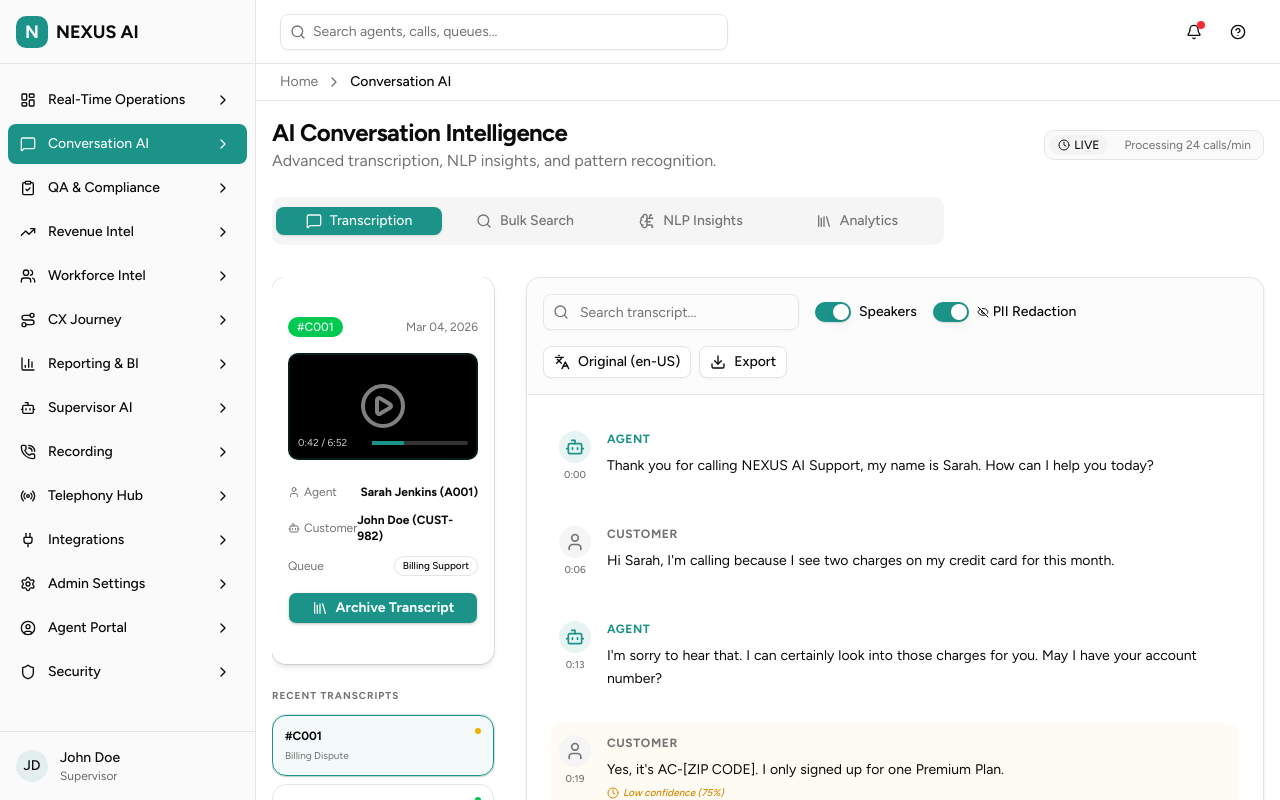
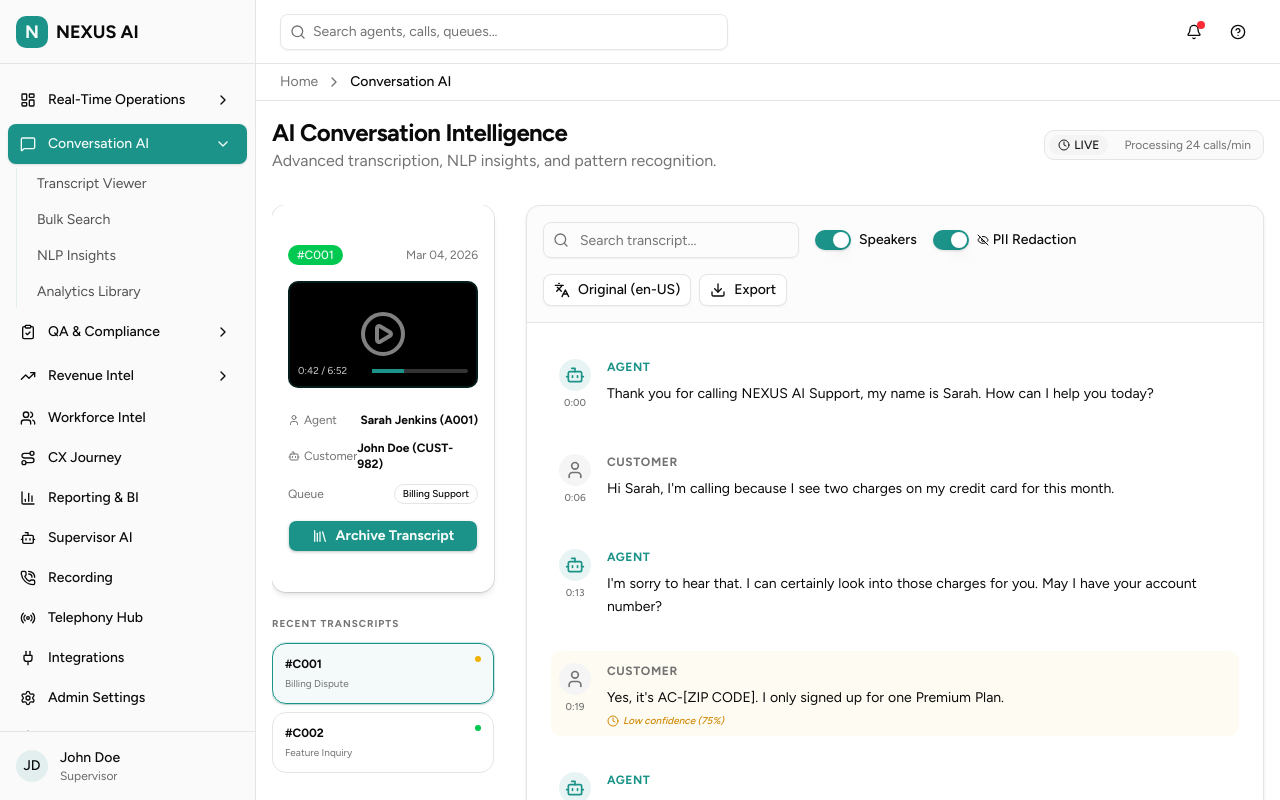
Before and after one commit to clickmaster4285/Nexus-AI, a Next.js app in the folder frontend/: page /m02-conversation in a window 1280 px wide. Built offline with nearby package versions, Linux system fonts and the light colour scheme.

Commit message:
working on sidebar

```diff
--- a/frontend/app/(dashboard)/m01-realtime/page.jsx
+++ b/frontend/app/(dashboard)/m01-realtime/page.jsx
@@ -1,6 +1,6 @@
 "use client";
 
-import { useState } from "react";
+import { useSearchParams, useRouter } from "next/navigation";
 import AgentStateBoard from "@/components/m01/AgentStateBoard";
 import QueueMonitoringPanel from "@/components/m01/QueueMonitoringPanel";
 import ActiveCallCards from "@/components/m01/ActiveCallCards";
@@ -9,11 +9,16 @@
 import AlertsPanel from "@/components/m01/AlertsPanel";
 import AlertRulesEngine from "@/components/m01/AlertRulesEngine";
 import WallboardManager from "@/components/m01/WallboardManager";
-import { Tabs, TabsContent, TabsList, TabsTrigger } from "@/components/ui/tabs";
-import { Activity, LayoutDashboard, Monitor, Bell } from "lucide-react";
+import { Tabs, TabsContent } from "@/components/ui/tabs";
 
 export default function RealtimeOpsPage() {
-  const [activeTab, setActiveTab] = useState("live-ops");
+  const router = useRouter();
+  const searchParams = useSearchParams();
+  const activeTab = searchParams.get("tab") || "live-ops";
+
+  const setActiveTab = (tab) => {
+    router.push(`/m01-realtime?tab=${tab}`);
+  };
 
   return (
     <div className="p-6 space-y-6">
@@ -37,30 +42,8 @@
         <KPITicker />
       </section>
 
-      {/* Tabbed Navigation */}
+      {/* Tabbed Navigation - Internal Switcher Removed as per request */}
       <Tabs value={activeTab} onValueChange={setActiveTab} className="space-y-6">
-        <TabsList className="grid w-full grid-cols-4 lg:w-150">
-          <TabsTrigger value="live-ops" className="flex items-center gap-2">
-            <Activity className="h-4 w-4" />
-            <span className="hidden sm:inline">Live Operations</span>
-            <span className="sm:hidden">Live</span>
-          </TabsTrigger>
-          <TabsTrigger value="supervisor" className="flex items-center gap-2">
-            <LayoutDashboard className="h-4 w-4" />
-            <span className="hidden sm:inline">Supervisor</span>
-            <span className="sm:hidden">Super</span>
-          </TabsTrigger>
-          <TabsTrigger value="wallboards" className="flex items-center gap-2">
-            <Monitor className="h-4 w-4" />
-            <span className="hidden sm:inline">Wallboards</span>
-            <span className="sm:hidden">Wall</span>
-          </TabsTrigger>
-          <TabsTrigger value="alerts" className="flex items-center gap-2">
-            <Bell className="h-4 w-4" />
-            <span className="hidden sm:inline">Alerts</span>
-            <span className="sm:hidden">Alerts</span>
-          </TabsTrigger>
-        </TabsList>
 
         {/* Tab 1: Live Operations Wall */}
         <TabsContent value="live-ops" className="space-y-6">
@@ -68,12 +51,13 @@
             {/* Agent State Board - Takes 7 columns */}
             <div className="lg:col-span-7">
               <AgentStateBoard />
+              <ActiveCallCards />
+
             </div>
 
             {/* Right Column - Queue & Active Calls - Takes 5 columns */}
             <div className="lg:col-span-5 space-y-6">
               <QueueMonitoringPanel />
-              <ActiveCallCards />
             </div>
           </div>
         </TabsContent>
--- a/frontend/app/(dashboard)/m02-conversation/page.jsx
+++ b/frontend/app/(dashboard)/m02-conversation/page.jsx
@@ -3,16 +3,13 @@
 import { useState } from "react";
 import { useSearchParams, useRouter } from "next/navigation";
 import {
-  MessageSquare,
-  Search,
-  BrainCircuit,
-  Library,
-  PlayCircle,
   Clock,
   User,
   Bot,
+  PlayCircle,
+  Library
 } from "lucide-react";
-import { Tabs, TabsContent, TabsList, TabsTrigger } from "@/components/ui/tabs";
+import { Tabs, TabsContent } from "@/components/ui/tabs";
 import { Card, CardContent } from "@/components/ui/card";
 import { Badge } from "@/components/ui/badge";
 import { Button } from "@/components/ui/button";
@@ -26,7 +23,7 @@
 export default function ConversationIntelligencePage() {
   const router = useRouter();
   const searchParams = useSearchParams();
-  const activeTab = searchParams.get("tab") || "transcription";
+  const activeTab = searchParams.get("tab") || "transcript";
   const [activeTranscript, setActiveTranscript] = useState(mockTranscripts[0]);
 
   const setActiveTab = (tab) => {
@@ -56,27 +53,10 @@
       </div>
 
       <Tabs value={activeTab} onValueChange={setActiveTab} className="flex-1 flex flex-col gap-6">
-        <TabsList className="grid w-full max-w-2xl grid-cols-4 h-12">
-          <TabsTrigger value="transcription" className="gap-2 data-[state=active]:bg-primary data-[state=active]:text-primary-foreground">
-            <MessageSquare className="h-4 w-4" />
-            Transcription
-          </TabsTrigger>
-          <TabsTrigger value="search" className="gap-2 data-[state=active]:bg-primary data-[state=active]:text-primary-foreground">
-            <Search className="h-4 w-4" />
-            Bulk Search
-          </TabsTrigger>
-          <TabsTrigger value="nlp" className="gap-2 data-[state=active]:bg-primary data-[state=active]:text-primary-foreground">
-            <BrainCircuit className="h-4 w-4" />
-            NLP Insights
-          </TabsTrigger>
-          <TabsTrigger value="analytics" className="gap-2 data-[state=active]:bg-primary data-[state=active]:text-primary-foreground">
-            <Library className="h-4 w-4" />
-            Analytics
-          </TabsTrigger>
-        </TabsList>
+        {/* Internal switchers removed to favor Sidebar navigation */}
 
         {/* 2.1 Transcription Management */}
-        <TabsContent value="transcription" className="flex-1 flex flex-col min-h-0 data-[state=active]:flex">
+        <TabsContent value="transcript" className="flex-1 flex flex-col min-h-0 data-[state=active]:flex">
           <div className="grid grid-cols-1 xl:grid-cols-4 gap-6 flex-1 min-h-0">
             {/* Left: Metadata & Player Sidebar */}
             <div className="xl:col-span-1 space-y-6 overflow-y-auto pr-2">
@@ -156,7 +136,7 @@
         </TabsContent>
 
         {/* 2.2 NLP Insights Panel */}
-        <TabsContent value="nlp" className="flex-1 min-h-0 data-[state=active]:block overflow-y-auto pr-2">
+        <TabsContent value="insights" className="flex-1 min-h-0 data-[state=active]:block overflow-y-auto pr-2">
           <NLPInsights data={activeTranscript} />
         </TabsContent>
 
--- a/frontend/app/(dashboard)/m03-qa/page.jsx
+++ b/frontend/app/(dashboard)/m03-qa/page.jsx
@@ -1,15 +1,12 @@
 "use client";
 
-import { useState } from "react";
 import {
   ClipboardCheck,
-  Settings,
-  Layout,
   ShieldCheck,
-  Users,
   Download,
 } from "lucide-react";
-import { Tabs, TabsContent, TabsList, TabsTrigger } from "@/components/ui/tabs";
+import { useSearchParams, useRouter } from "next/navigation";
+import { Tabs, TabsContent } from "@/components/ui/tabs";
 import { Button } from "@/components/ui/button";
 import { Badge } from "@/components/ui/badge";
 import { mockEvaluations, mockComplianceRules } from "@/lib/mock-data/qa";
@@ -21,7 +18,13 @@
 import CoachingWorkflow from "@/components/m03/CoachingWorkflow";
 
 export default function QACompliancePage() {
-  const [activeTab, setActiveTab] = useState("scorecards");
+  const router = useRouter();
+  const searchParams = useSearchParams();
+  const activeTab = searchParams.get("tab") || "scorecards";
+
+  const setActiveTab = (tab) => {
+    router.push(`/m03-qa?tab=${tab}`);
+  };
 
   return (
     <div className="flex flex-col gap-6 p-6 min-h-screen bg-transparent">
@@ -49,26 +52,8 @@
         </div>
       </div>
 
-      {/* Main Tabbed Interface */}
+      {/* Main Tabbed Interface - Internal Switcher Removed */}
       <Tabs value={activeTab} onValueChange={setActiveTab} className="flex-1 flex flex-col gap-6">
-        <TabsList className="grid w-full max-w-2xl grid-cols-4 h-12 bg-muted/30 backdrop-blur-sm border p-1 rounded-xl">
-          <TabsTrigger value="scorecards" className="gap-2 data-[state=active]:bg-primary data-[state=active]:text-primary-foreground rounded-lg transition-all">
-            <Settings className="h-4 w-4" />
-            <span className="hidden sm:inline">Scorecards</span>
-          </TabsTrigger>
-          <TabsTrigger value="reviews" className="gap-2 data-[state=active]:bg-primary data-[state=active]:text-primary-foreground rounded-lg transition-all">
-            <Layout className="h-4 w-4" />
-            <span className="hidden sm:inline">Reviews</span>
-          </TabsTrigger>
-          <TabsTrigger value="compliance" className="gap-2 data-[state=active]:bg-primary data-[state=active]:text-primary-foreground rounded-lg transition-all">
-            <ShieldCheck className="h-4 w-4" />
-            <span className="hidden sm:inline">Compliance</span>
-          </TabsTrigger>
-          <TabsTrigger value="coaching" className="gap-2 data-[state=active]:bg-primary data-[state=active]:text-primary-foreground rounded-lg transition-all">
-            <Users className="h-4 w-4" />
-            <span className="hidden sm:inline">Coaching</span>
-          </TabsTrigger>
-        </TabsList>
 
         {/* Tab Contents */}
         <div className="relative flex-1">
--- a/frontend/components/layout/Sidebar.jsx
+++ b/frontend/components/layout/Sidebar.jsx
@@ -1,8 +1,8 @@
 "use client";
 
 import Link from "next/link";
-import { usePathname } from "next/navigation";
-import { useState } from "react";
+import { usePathname, useSearchParams } from "next/navigation";
+import { useState, useMemo } from "react";
 import {
   LayoutDashboard,
   MessageSquare,
@@ -26,10 +26,54 @@
 import { Button } from "@/components/ui/button";
 
 const modules = [
-  { id: "m01", name: "Real-Time Operations", route: "/m01-realtime", icon: LayoutDashboard, },
-  { id: "m02", name: "Conversation AI", route: "/m02-conversation", icon: MessageSquare, },
-  { id: "m03", name: "QA & Compliance", route: "/m03-qa", icon: ClipboardCheck, },
-  { id: "m04", name: "Revenue Intel", route: "/m04-revenue", icon: TrendingUp },
+  {
+    id: "m01",
+    name: "Real-Time Operations",
+    route: "/m01-realtime",
+    icon: LayoutDashboard,
+    subItems: [
+      { name: "Live Operations", route: "/m01-realtime?tab=live-ops" },
+      { name: "Supervisor Tools", route: "/m01-realtime?tab=supervisor" },
+      { name: "Wallboards", route: "/m01-realtime?tab=wallboards" },
+      { name: "Alerts Engine", route: "/m01-realtime?tab=alerts" },
+    ]
+  },
+  {
+    id: "m02",
+    name: "Conversation AI",
+    route: "/m02-conversation",
+    icon: MessageSquare,
+    subItems: [
+      { name: "Transcript Viewer", route: "/m02-conversation?tab=transcript" },
+      { name: "Bulk Search", route: "/m02-conversation?tab=search" },
+      { name: "NLP Insights", route: "/m02-conversation?tab=insights" },
+      { name: "Analytics Library", route: "/m02-conversation?tab=analytics" },
+    ]
+  },
+  {
+    id: "m03",
+    name: "QA & Compliance",
+    route: "/m03-qa",
+    icon: ClipboardCheck,
+    subItems: [
+      { name: "Scorecard Builder", route: "/m03-qa?tab=scorecards" },
+      { name: "Evaluation Queue", route: "/m03-qa?tab=reviews" },
+      { name: "Compliance Monitor", route: "/m03-qa?tab=compliance" },
+      { name: "Coaching Workflow", route: "/m03-qa?tab=coaching" },
+    ]
+  },
+  {
+    id: "m04",
+    name: "Revenue Intel",
+    route: "/m04-revenue",
+    icon: TrendingUp,
+    subItems: [
+      { name: "KPI Overview", route: "/m04-revenue?tab=dashboard" },
+      { name: "Upsell & Signals", route: "/m04-revenue?tab=signals" },
+      { name: "Churn & Retention", route: "/m04-revenue?tab=churn" },
+      { name: "Sales Scoring", route: "/m04-revenue?tab=sales" },
+    ]
+  },
   { id: "m05", name: "Workforce Intel", route: "/m05-workforce", icon: Users },
   { id: "m06", name: "CX Journey", route: "/m06-cx-journey", icon: Route },
   { id: "m07", name: "Reporting & BI", route: "/m07-reporting", icon: BarChart3 },
@@ -44,17 +88,44 @@
 
 function SidebarContent() {
   const pathname = usePathname();
-  const [expandedModules, setExpandedModules] = useState([]);
+  const searchParams = useSearchParams();
+  const [userToggledModules, setUserToggledModules] = useState({}); // moduleId -> boolean
+
+  // Derive expanded modules from both user toggles and the current active path
+  const expandedModules = useMemo(() => {
+    const activeModule = modules.find(m =>
+      pathname.startsWith(m.route) ||
+      (m.subItems && m.subItems.some(si => {
+        const [siPath, siQuery] = si.route.split("?");
+        return pathname === siPath && searchParams.get("tab") === siQuery.split("=")[1];
+      }))
+    );
+
+    return modules.map(m => {
+      const isActive = activeModule?.id === m.id;
+      const userState = userToggledModules[m.id];
+      // Default to active module expanded, but respect user toggle if it exists
+      const isExpanded = userState !== undefined ? userState : isActive;
+      return isExpanded ? m.id : null;
+    }).filter(Boolean);
+  }, [userToggledModules, pathname, searchParams]);
 
   const toggleModule = (moduleId) => {
-    setExpandedModules((prev) =>
-      prev.includes(moduleId)
-        ? prev.filter((id) => id !== moduleId)
-        : [...prev, moduleId]
-    );
+    const isCurrentlyExpanded = expandedModules.includes(moduleId);
+    setUserToggledModules(prev => ({
+      ...prev,
+      [moduleId]: !isCurrentlyExpanded
+    }));
   };
 
-  const isActive = (route) => pathname === route || pathname.startsWith(`${route}/`);
+  const isActive = (route) => {
+    if (route.includes("?")) {
+      const [path, query] = route.split("?");
+      const tabParam = query.split("=")[1];
+      return pathname === path && searchParams.get("tab") === tabParam;
+    }
+    return pathname === route || (pathname.startsWith(route) && pathname !== "/");
+  };
 
   return (
     <div className="flex h-full flex-col bg-sidebar">
@@ -75,24 +146,29 @@
             const expanded = expandedModules.includes(module.id);
 
             return (
-              <div key={module.id}>
+              <div key={module.id} className="space-y-1">
                 <Link
                   href={module.route}
-                  className={`flex items-center justify-between rounded-md px-3 py-2 text-sm font-medium transition-colors ${active
-                    ? "bg-sidebar-primary text-sidebar-primary-foreground"
+                  onClick={() => {
+                    toggleModule(module.id);
+                  }}
+                  className={`flex items-center justify-between rounded-md px-3 py-2 text-sm font-medium transition-all duration-200 ${active
+                    ? "bg-primary text-primary-foreground shadow-sm"
                     : "text-sidebar-foreground hover:bg-sidebar-accent hover:text-sidebar-accent-foreground"
                     }`}
                 >
                   <div className="flex items-center gap-3">
-                    <Icon className="h-4 w-4" />
+                    <Icon className={`h-4 w-4 ${active ? "animate-pulse" : ""}`} />
                     <span>{module.name}</span>
                   </div>
+                  {module.subItems && (
                     <button
                       onClick={(e) => {
                         e.preventDefault();
+                        e.stopPropagation();
                         toggleModule(module.id);
                       }}
-                    className="p-1 rounded"
+                      className="p-1 rounded-md hover:bg-black/10 transition-colors"
                     >
                       {expanded ? (
                         <ChevronDown className="h-4 w-4" />
@@ -100,19 +176,26 @@
                         <ChevronRight className="h-4 w-4" />
                       )}
                     </button>
+                  )}
                 </Link>
 
                 {expanded && module.subItems && (
-                  <div className="ml-6 mt-1 space-y-1">
-                    {module.subItems.map((subItem) => (
+                  <div className="ml-4 pl-2 border-l border-primary/10 mt-1 space-y-1 animate-in slide-in-from-left-2 duration-200">
+                    {module.subItems.map((subItem) => {
+                      const subActive = isActive(subItem.route);
+                      return (
                         <Link
                           key={subItem.route}
                           href={subItem.route}
-                        className="block rounded-md px-3 py-1.5 text-xs text-sidebar-foreground/70 hover:bg-sidebar-accent hover:text-sidebar-accent-foreground"
+                          className={`block rounded-md px-3 py-1.5 text-sm transition-colors ${subActive
+                            ? "bg-primary/10 text-primary font-bold shadow-xs"
+                            : "text-sidebar-foreground/70 hover:bg-sidebar-accent hover:text-sidebar-accent-foreground"
+                            }`}
                         >
                           {subItem.name}
                         </Link>
-                    ))}
+                      );
+                    })}
                   </div>
                 )}
               </div>
--- a/frontend/components/m01/AgentStateBoard.jsx
+++ b/frontend/components/m01/AgentStateBoard.jsx
@@ -111,7 +111,7 @@
 }
 
 export default function AgentStateBoard() {
-  const [filter, setFilter] = useState("all");
+  const [filter, setFilter] = useState("available");
 
   const filteredAgents = agents.filter((agent) => {
     if (filter === "all") return true;
```
Also changed, not shown: frontend/app/(dashboard)/m04-revenue/page.jsx (+3 -30 lines). Lines whose indentation alone changed are shown as unchanged.
